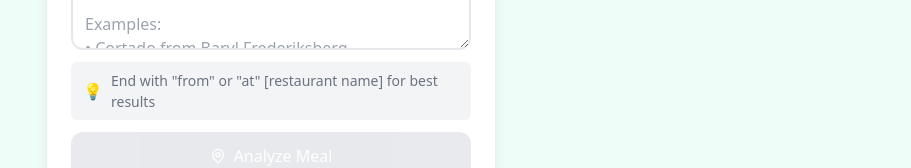
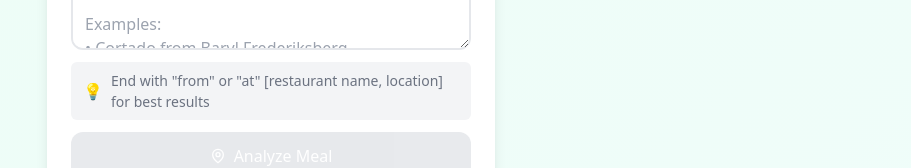
Before and after one commit to Hannazzzzz/Restaurant-nutrition-estimator, a React (Vite) app: page / in a window 1280 px wide. Shown: the part 571-739 px from the top of the page, without its empty margins (369-1280 px from the left). Built offline with nearby package versions, Linux system fonts and the light colour scheme; no server answers; the database is empty.

Commit message:
Update input format guidance to include location

```diff
--- a/src/components/CalorieEstimator.tsx
+++ b/src/components/CalorieEstimator.tsx
@@ -270,7 +270,7 @@ Examples:
           <div className="format-help">
             <span className="format-icon">💡</span>
             <span className="format-text">
-              End with "from" or "at" [restaurant name] for best results
+              End with "from" or "at" [restaurant name, location] for best results
             </span>
           </div>
 
```
